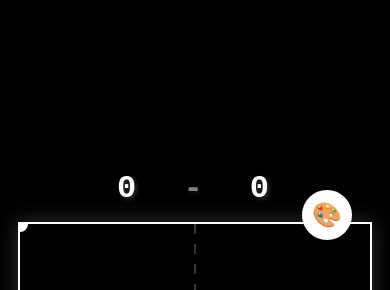
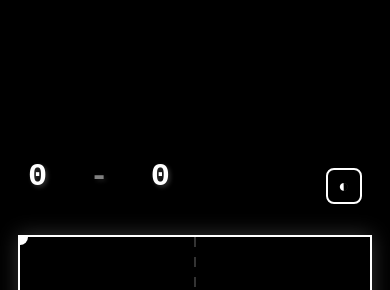
Before and after one commit to nearbycoder/pong, a plain HTML site: page index.html in a window 390 px wide. Shown: the part 74-364 px from the top of the page. Drawn offline with Linux system fonts and the light colour scheme.

Commit message:
Improve theme switcher placement
- Move theme toggle to header bar alongside score
- Add game-header container for better layout
- Make theme toggle smaller and less obtrusive
- Change icon to moon symbol (◐) for better aesthetics
- Add rotation animation on hover
- Improve mobile responsive layout

```diff
--- a/index.html
+++ b/index.html
@@ -8,11 +8,13 @@
 </head>
 <body>
     <div id="game-container">
-        <button id="theme-toggle" aria-label="Toggle theme">🎨</button>
-        <div id="score-display">
-            <span id="player-score">0</span>
-            <span class="divider">-</span>
-            <span id="cpu-score">0</span>
+        <div id="game-header">
+            <div id="score-display">
+                <span id="player-score">0</span>
+                <span class="divider">-</span>
+                <span id="cpu-score">0</span>
+            </div>
+            <button id="theme-toggle" aria-label="Toggle theme" title="Switch theme">◐</button>
         </div>
         <canvas id="game-canvas"></canvas>
         <div id="overlay">
--- a/styles.css
+++ b/styles.css
@@ -66,28 +66,36 @@ body {
     align-items: center;
 }
 
+#game-header {
+    display: flex;
+    align-items: center;
+    justify-content: space-between;
+    width: 100%;
+    max-width: 800px;
+    margin-bottom: 20px;
+    padding: 0 10px;
+}
+
 #theme-toggle {
-    position: absolute;
-    top: 20px;
-    right: 20px;
-    background: var(--accent-color);
+    background: transparent;
     color: var(--text-color);
     border: 2px solid var(--border-color);
-    border-radius: 50%;
-    width: 50px;
-    height: 50px;
-    font-size: 24px;
+    border-radius: 8px;
+    width: 44px;
+    height: 44px;
+    font-size: 22px;
     cursor: pointer;
     display: flex;
     align-items: center;
     justify-content: center;
     transition: all 0.3s ease;
-    z-index: 100;
+    font-weight: bold;
 }
 
 #theme-toggle:hover {
-    transform: scale(1.1);
-    box-shadow: 0 0 20px var(--shadow-color);
+    transform: rotate(90deg);
+    box-shadow: 0 0 15px var(--shadow-color);
+    background: var(--accent-color);
 }
 
 #score-display {
@@ -145,13 +153,23 @@ body {
 }
 
 @media (max-width: 768px) {
+    #game-header {
+        gap: 10px;
+    }
+
     #score-display {
         font-size: 32px;
-        margin-bottom: 15px;
     }
 
     #score-display .divider {
-        margin: 0 20px;
+        margin: 0 15px;
+    }
+
+    #theme-toggle {
+        width: 36px;
+        height: 36px;
+        font-size: 18px;
+        flex-shrink: 0;
     }
 
     #overlay h1 {
```
